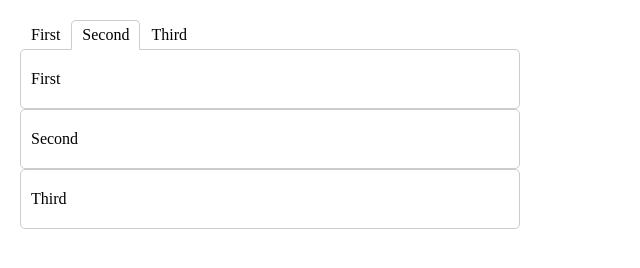
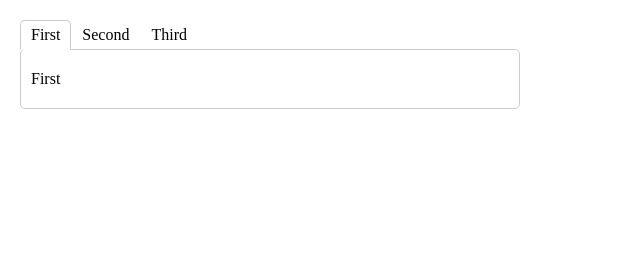
Before and after one commit to qingguatang/fecode, a website: page app/c13/tab.htm in a window 1280 px wide. Shown: the whole page, without its empty margins (0-640 px from the left). Drawn offline with Linux system fonts and the light colour scheme.

Commit message:
完成tabs组件

```diff
--- a/app/c13/tabs.htm
+++ b/app/c13/tab.htm
@@ -5,10 +5,10 @@
   <meta name="viewport" content="width=device-width, initial-scale=1.0">
   <meta http-equiv="X-UA-Compatible" content="ie=edge">
   <title>Tab</title>
-  <link rel="stylesheet" href="tabs.css">
+  <link rel="stylesheet" href="tab.css">
 </head>
 <body>
-  <div class="tabs">
+  <div class="tab">
     <ul class="navs">
       <li>First</li>
       <li class="active">Second</li>
@@ -20,5 +20,6 @@
       <div class="pane">Third</div>
     </div>
   </div>
+  <script src="tab.js"></script>
 </body>
 </html>
--- /dev/null
+++ b/app/c13/tab.js
@@ -0,0 +1,27 @@
+function initTab() {
+  var tab = document.querySelector('.tab');
+  var lis = tab.querySelectorAll('.navs li');
+  var panes = tab.querySelectorAll('.pane');
+
+  for (var i = 0; i < lis.length; i++) {
+    addEvent(lis[i], i);
+  }
+
+  function addEvent(li, index) {
+    li.addEventListener('click', function() {
+      for (var i = 0; i < lis.length; i++) {
+        lis[i].classList.remove('active');
+        panes[i].style.display = 'none';
+      }
+      li.classList.add('active');
+      panes[index].style.display = 'block';
+    });
+  }
+
+  // lis[0].click();
+  var event = new MouseEvent('click');
+  lis[0].dispatchEvent(event);
+}
+
+
+initTab();
--- a/app/c13/tabs.less
+++ b/app/c13/tab.less
@@ -4,7 +4,7 @@ body {
   padding: 20px;
 }
 
-.tabs {
+.tab {
   // .debug();
 
   width: 500px;
```
Also changed, not shown: app/c13/tab.css (added).
